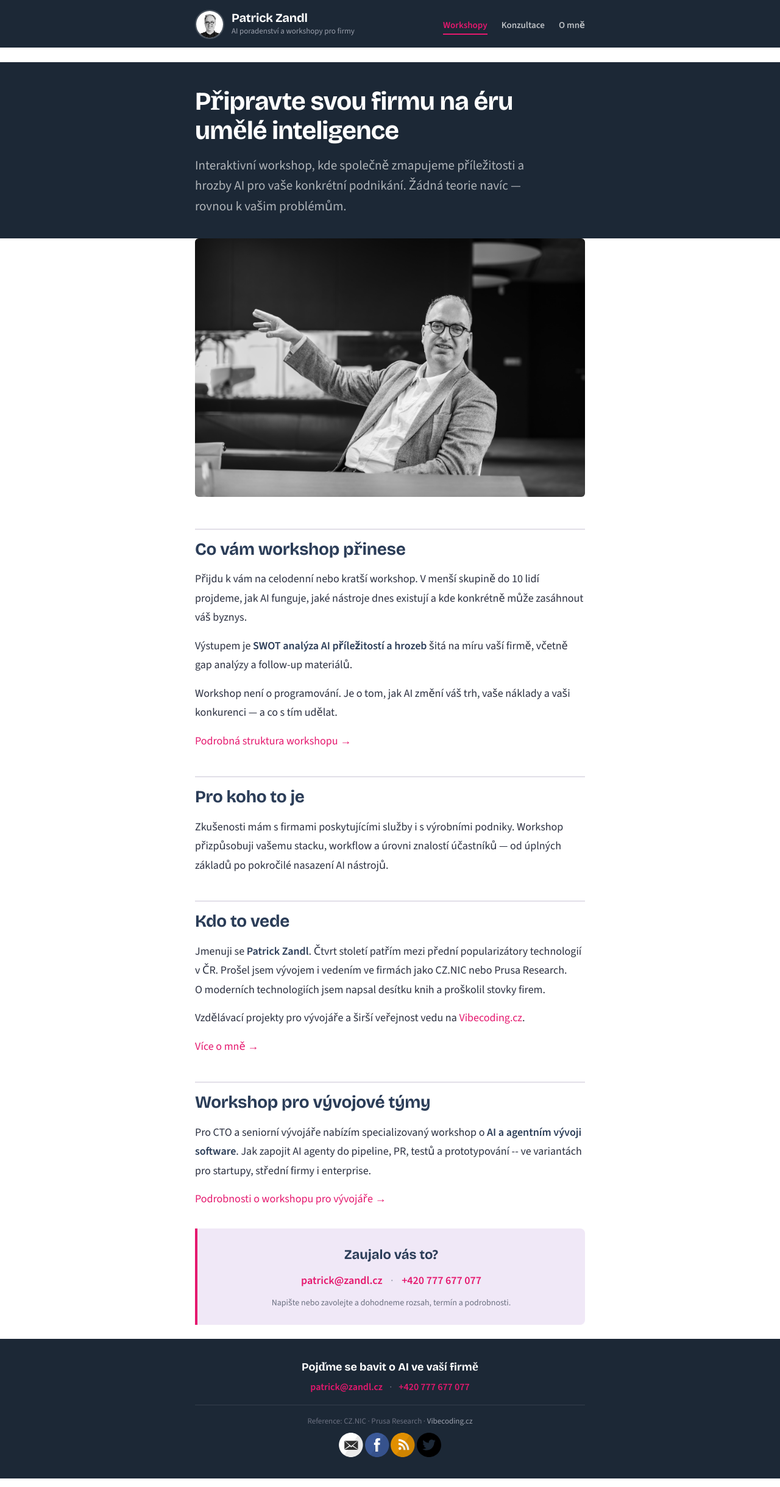
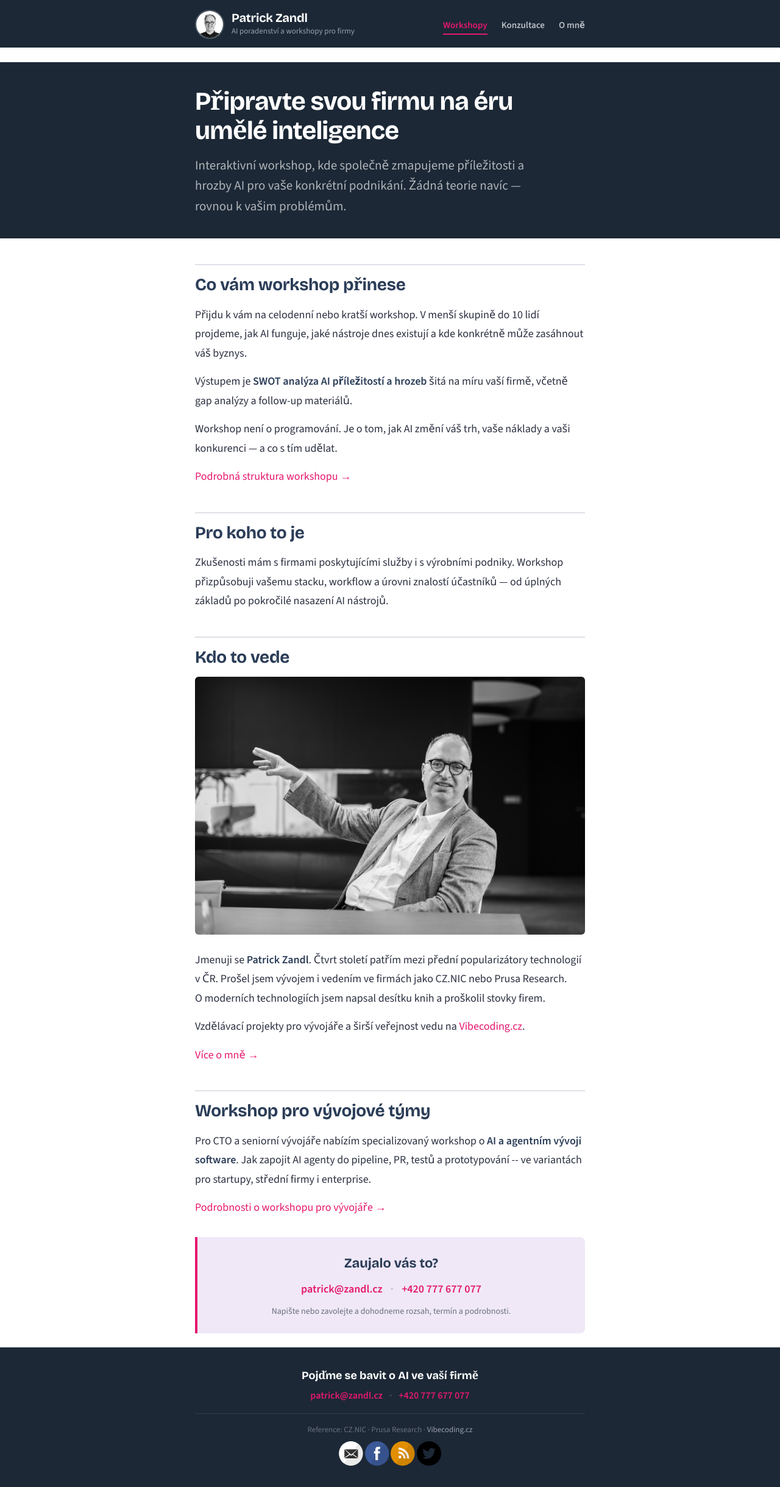
Before and after one commit to tangero/aivefirmach, a Jekyll site: the page built from index.html, in a window 1280 px wide. Shown: the whole page at 61% size. Built offline with Jekyll 4.4.1, drawn with Linux system fonts in a browser that asks for light colours; the list of posts is cut into pages by our own code; comment, search, counter and statistics services are not loaded.

Commit message:
Přesun portrétu do sekce Kdo to vede — odstranění vizuální kolize s hero
Co-Authored-By: Claude Opus 4.6 (1M context) <noreply@anthropic.com>

```diff
--- a/index.html
+++ b/index.html
@@ -10,8 +10,6 @@ layout: default
 <article class="post">
   <div class="entry">
 
-    <img src="/images/patrick-zandl.jpeg" width="1600" height="1058" loading="lazy" alt="Patrick Zandl" />
-
     <h2>Co vám workshop přinese</h2>
     <p>Přijdu k vám na celodenní nebo kratší workshop. V&nbsp;menší skupině do 10 lidí projdeme, jak AI funguje, jaké nástroje dnes existují a kde konkrétně může zasáhnout váš byznys.</p>
     <p>Výstupem je <strong>SWOT analýza AI příležitostí a hrozeb</strong> šitá na míru vaší firmě, včetně gap analýzy a follow-up materiálů.</p>
@@ -22,6 +20,7 @@ layout: default
     <p>Zkušenosti mám s firmami poskytujícími služby i s výrobními podniky. Workshop přizpůsobuji vašemu stacku, workflow a úrovni znalostí účastníků&nbsp;&mdash; od úplných základů po pokročilé nasazení AI nástrojů.</p>
 
     <h2>Kdo to vede</h2>
+    <img src="/images/patrick-zandl.jpeg" width="1600" height="1058" loading="lazy" alt="Patrick Zandl při workshopu" />
     <p>Jmenuji se <strong>Patrick Zandl</strong>. Čtvrt století patřím mezi přední popularizátory technologií v&nbsp;ČR. Prošel jsem vývojem i vedením ve firmách jako CZ.NIC nebo Prusa Research. O&nbsp;moderních technologiích jsem napsal desítku knih a proškolil stovky firem.</p>
     <p>Vzdělávací projekty pro vývojáře a širší veřejnost vedu na <a href="https://vibecoding.cz" target="_blank" rel="noopener noreferrer">Vibecoding.cz</a>.</p>
     <p><a href="/about">Více o mně &rarr;</a></p>
```
